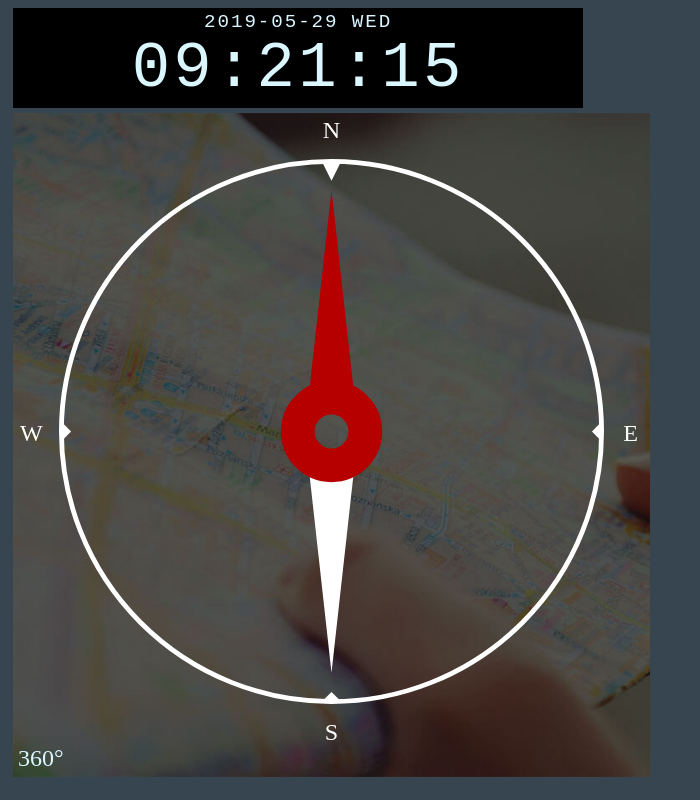
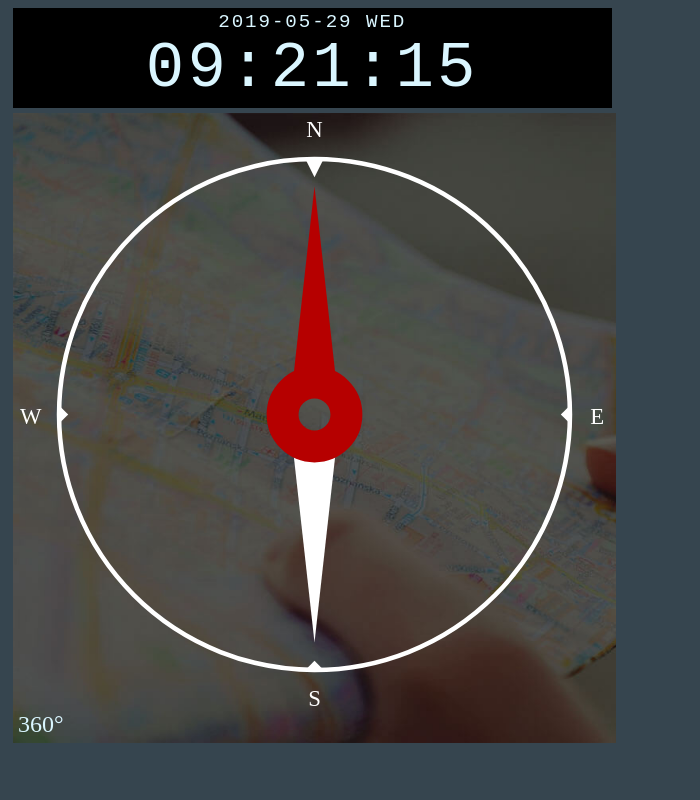
Before and after one commit to daovietanhuet/socialwall, a plain HTML site: page index.html in a window 1280 px wide. Shown: the whole page, without its empty margins (0-700 px from the left). Drawn offline with Linux system fonts and the light colour scheme.

Commit message:
change size

```diff
--- a/style_main.css
+++ b/style_main.css
@@ -7,7 +7,7 @@ a {
     text-decoration: none;
 }
 #clock {
-    width: 45%;
+    width: 47.25%;
     font-family: 'Share Tech Mono', monospace;
     text-align: center;
     color: #daf6ff;
@@ -26,7 +26,7 @@ a {
 }
 
 #compass {
-    width: 50%;
+    width: 47.25%;
     background: url('./compass/bg.jpg');
     background-size: cover;
     padding: 5px;
```
